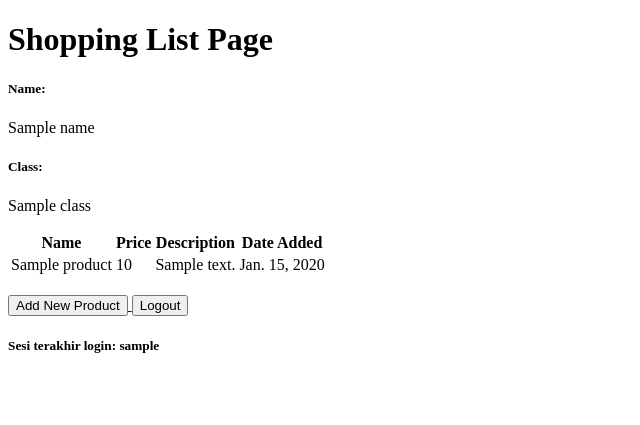
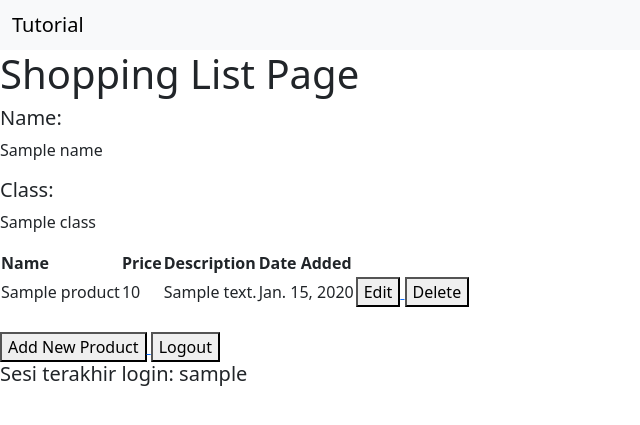
Before and after one commit to DaffaAlFathan/shopping-list, a Django app: template shopping_list/main/templates/main.html in a window 1280 px wide. Shown: the top 425 px of the page, without its empty margins (0-640 px from the left). Run offline with Django 4.2, Linux system fonts and the light colour scheme; tables that the repository leaves empty hold one stand-in row (values such as "Sample post"); the template is opened without the code that fills it: values that come from a table or form of the project are taken from there, most other values are stand-ins (such as "Sample title", 1, 10 or a date in 2020).

Commit message:
Tutorial 4

```diff
--- a/shopping_list/main/templates/main.html
+++ b/shopping_list/main/templates/main.html
@@ -1,6 +1,11 @@
 {% extends 'base.html' %}
 
 {% block content %}
+    <nav class="navbar bg-body-tertiary">
+        <div class="container-fluid">
+            <span class="navbar-brand mb-0 h1">Tutorial</span>
+        </div>
+    </nav>
     <h1>Shopping List Page</h1>
 
     <h5>Name:</h5>
@@ -25,6 +30,18 @@
                 <td>{{product.price}}</td>
                 <td>{{product.description}}</td>
                 <td>{{product.date_added}}</td>
+                <td>
+                    <a href="{% url 'main:edit_product' product.pk %}">
+                        <button>
+                            Edit
+                        </button>
+                    </a>
+                    <a href="{% url 'main:delete_product' product.pk %}">
+                        <button>
+                            Delete
+                        </button>
+                    </a>
+                </td>
             </tr>
         {% endfor %}
     </table>
--- a/shopping_list/main/urls.py
+++ b/shopping_list/main/urls.py
@@ -1,5 +1,5 @@
 from django.urls import path
-from main.views import show_main, create_product, show_xml, show_json, show_xml_by_id, show_json_by_id, register, login_user, logout_user
+from main.views import show_main, create_product, show_xml, show_json, show_xml_by_id, show_json_by_id, register, login_user, logout_user, edit_product, delete_product
 
 app_name = 'main'
 
@@ -13,4 +13,6 @@ urlpatterns = [
     path('register/', register, name='register'),
     path('login/', login_user, name='login'),
     path('logout/', logout_user, name='logout'),
+    path('edit-product/<int:id>', edit_product, name='edit_product'),
+    path('delete/<int:id>', delete_product, name='delete_product'),
 ]
--- a/shopping_list/templates/base.html
+++ b/shopping_list/templates/base.html
@@ -8,7 +8,13 @@
             content="width=device-width, initial-scale=1.0"
         />
         {% block meta %}
+            <meta charset="UTF-8" />
+            <meta name="viewport" content="width=device-width, initial-scale=1">
         {% endblock meta %}
+        <link href="https://cdn.jsdelivr.net/npm/bootstrap@5.3.2/dist/css/bootstrap.min.css" rel="stylesheet" integrity="sha384-T3c6CoIi6uLrA9TneNEoa7RxnatzjcDSCmG1MXxSR1GAsXEV/Dwwykc2MPK8M2HN" crossorigin="anonymous">
+        <script src="https://code.jquery.com/jquery-3.6.0.min.js" integrity="sha384-KyZXEAg3QhqLMpG8r+J4jsl5c9zdLKaUk5Ae5f5b1bw6AUn5f5v8FZJoMxm6f5cH1" crossorigin="anonymous"></script>
+        <script src="https://cdn.jsdelivr.net/npm/@popperjs/core@2.11.8/dist/umd/popper.min.js" integrity="sha384-I7E8VVD/ismYTF4hNIPjVp/Zjvgyol6VFvRkX/vR+Vc4jQkC+hVqc2pM8ODewa9r" crossorigin="anonymous"></script>
+        <script src="https://cdn.jsdelivr.net/npm/bootstrap@5.3.2/dist/js/bootstrap.min.js" integrity="sha384-BBtl+eGJRgqQAUMxJ7pMwbEyER4l1g+O15P+16Ep7Q9Q+zqX6gSbd85u4mG4QzX+" crossorigin="anonymous"></script>
     </head>
 
     <body>
```
Also changed, not shown: shopping_list/main/templates/edit_product.html (added, +22 -0 lines), shopping_list/main/views.py (+23 -0 lines).
